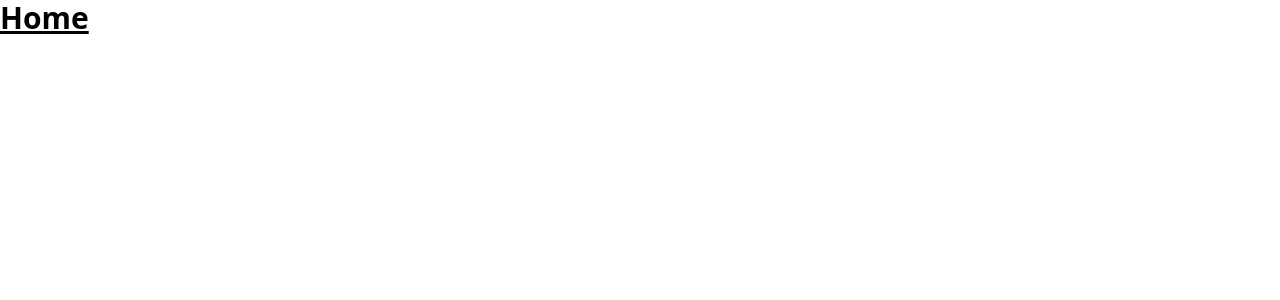
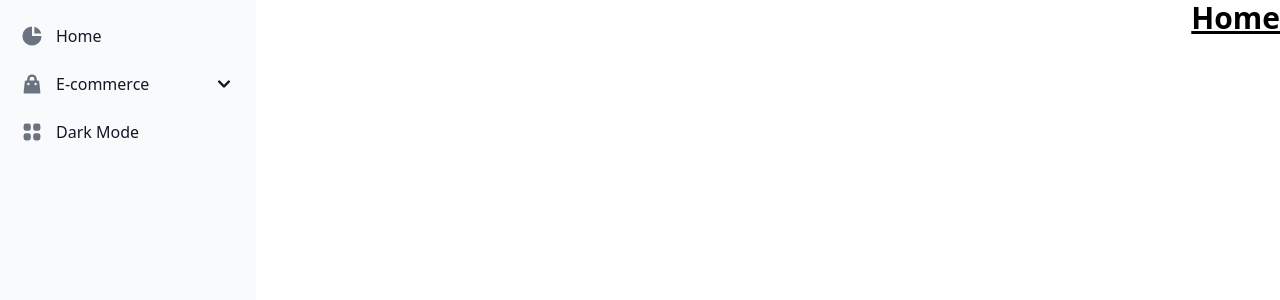
Before and after one commit to sshatil/project-management, a Vue app in the folder client/: page / in a window 1280 px wide. Shown: the top 300 px of the page. Built offline with nearby package versions, Linux system fonts and the light colour scheme.

Commit message:
add dark mode funtionality

```diff
--- a/client/package.json
+++ b/client/package.json
@@ -9,6 +9,7 @@
     "preview": "vite preview"
   },
   "dependencies": {
+    "@vueuse/core": "^10.1.2",
     "vue": "^3.2.47",
     "vue-router": "4",
     "vuex": "^4.0.2",
--- a/client/src/App.vue
+++ b/client/src/App.vue
@@ -1,9 +1,14 @@
-<script setup lang="ts"></script>
-
 <template>
-  <main>
+  <main
+    class="flex justify-between text-black dark:text-white dark:bg-black min-h-screen"
+  >
+    <Sidebar />
     <RouterView />
   </main>
 </template>
 
+<script setup lang="ts">
+import Sidebar from "./components/Sidebar.vue";
+</script>
+
 <style scoped></style>
--- /dev/null
+++ b/client/src/components/Sidebar.vue
@@ -0,0 +1,156 @@
+<template>
+  <section class="">
+    <button
+      data-drawer-target="sidebar-multi-level-sidebar"
+      data-drawer-toggle="sidebar-multi-level-sidebar"
+      aria-controls="sidebar-multi-level-sidebar"
+      type="button"
+      class="inline-flex items-center p-2 mt-2 ml-3 text-sm text-gray-500 rounded-lg sm:hidden hover:bg-gray-100 focus:outline-none focus:ring-2 focus:ring-gray-200 dark:text-gray-400 dark:hover:bg-gray-700 dark:focus:ring-gray-600"
+    >
+      <span class="sr-only">Open sidebar</span>
+      <svg
+        class="w-6 h-6"
+        aria-hidden="true"
+        fill="currentColor"
+        viewBox="0 0 20 20"
+        xmlns="http://www.w3.org/2000/svg"
+      >
+        <path
+          clip-rule="evenodd"
+          fill-rule="evenodd"
+          d="M2 4.75A.75.75 0 012.75 4h14.5a.75.75 0 010 1.5H2.75A.75.75 0 012 4.75zm0 10.5a.75.75 0 01.75-.75h7.5a.75.75 0 010 1.5h-7.5a.75.75 0 01-.75-.75zM2 10a.75.75 0 01.75-.75h14.5a.75.75 0 010 1.5H2.75A.75.75 0 012 10z"
+        ></path>
+      </svg>
+    </button>
+
+    <aside
+      id="sidebar-multi-level-sidebar"
+      class="fixed top-0 left-0 z-40 w-64 h-screen transition-transform -translate-x-full sm:translate-x-0"
+      aria-label="Sidebar"
+    >
+      <div class="h-full px-3 py-4 overflow-y-auto bg-gray-50 dark:bg-gray-800">
+        <ul class="space-y-2 font-medium">
+          <li>
+            <a
+              href="#"
+              class="flex items-center p-2 text-gray-900 rounded-lg dark:text-white hover:bg-gray-100 dark:hover:bg-gray-700"
+            >
+              <svg
+                aria-hidden="true"
+                class="w-6 h-6 text-gray-500 transition duration-75 dark:text-gray-400 group-hover:text-gray-900 dark:group-hover:text-white"
+                fill="currentColor"
+                viewBox="0 0 20 20"
+                xmlns="http://www.w3.org/2000/svg"
+              >
+                <path d="M2 10a8 8 0 018-8v8h8a8 8 0 11-16 0z"></path>
+                <path d="M12 2.252A8.014 8.014 0 0117.748 8H12V2.252z"></path>
+              </svg>
+              <span class="ml-3">Home</span>
+            </a>
+          </li>
+          <li>
+            <button
+              type="button"
+              class="flex items-center w-full p-2 text-gray-900 transition duration-75 rounded-lg group hover:bg-gray-100 dark:text-white dark:hover:bg-gray-700"
+              aria-controls="dropdown-example"
+              data-collapse-toggle="dropdown-example"
+              @click="handleDropdown"
+            >
+              <svg
+                aria-hidden="true"
+                class="flex-shrink-0 w-6 h-6 text-gray-500 transition duration-75 group-hover:text-gray-900 dark:text-gray-400 dark:group-hover:text-white"
+                fill="currentColor"
+                viewBox="0 0 20 20"
+                xmlns="http://www.w3.org/2000/svg"
+              >
+                <path
+                  fill-rule="evenodd"
+                  d="M10 2a4 4 0 00-4 4v1H5a1 1 0 00-.994.89l-1 9A1 1 0 004 18h12a1 1 0 00.994-1.11l-1-9A1 1 0 0015 7h-1V6a4 4 0 00-4-4zm2 5V6a2 2 0 10-4 0v1h4zm-6 3a1 1 0 112 0 1 1 0 01-2 0zm7-1a1 1 0 100 2 1 1 0 000-2z"
+                  clip-rule="evenodd"
+                ></path>
+              </svg>
+              <span
+                class="flex-1 ml-3 text-left whitespace-nowrap"
+                sidebar-toggle-item
+                >E-commerce</span
+              >
+              <svg
+                sidebar-toggle-item
+                class="w-6 h-6"
+                fill="currentColor"
+                viewBox="0 0 20 20"
+                xmlns="http://www.w3.org/2000/svg"
+              >
+                <path
+                  fill-rule="evenodd"
+                  d="M5.293 7.293a1 1 0 011.414 0L10 10.586l3.293-3.293a1 1 0 111.414 1.414l-4 4a1 1 0 01-1.414 0l-4-4a1 1 0 010-1.414z"
+                  clip-rule="evenodd"
+                ></path>
+              </svg>
+            </button>
+            <ul
+              id="dropdown-example"
+              class="py-2 space-y-2"
+              :class="dropdown ? 'block' : 'hidden'"
+            >
+              <li>
+                <a
+                  href="#"
+                  class="flex items-center w-full p-2 text-gray-900 transition duration-75 rounded-lg pl-11 group hover:bg-gray-100 dark:text-white dark:hover:bg-gray-700"
+                  >Products</a
+                >
+              </li>
+              <li>
+                <a
+                  href="#"
+                  class="flex items-center w-full p-2 text-gray-900 transition duration-75 rounded-lg pl-11 group hover:bg-gray-100 dark:text-white dark:hover:bg-gray-700"
+                  >Billing</a
+                >
+              </li>
+              <li>
+                <a
+                  href="#"
+                  class="flex items-center w-full p-2 text-gray-900 transition duration-75 rounded-lg pl-11 group hover:bg-gray-100 dark:text-white dark:hover:bg-gray-700"
+                  >Invoice</a
+                >
+              </li>
+            </ul>
+          </li>
+          <li @click="toggleDark()" class="cursor-pointer">
+            <p
+              class="flex items-center p-2 text-gray-900 rounded-lg dark:text-white hover:bg-gray-100 dark:hover:bg-gray-700"
+            >
+              <svg
+                aria-hidden="true"
+                class="flex-shrink-0 w-6 h-6 text-gray-500 transition duration-75 dark:text-gray-400 group-hover:text-gray-900 dark:group-hover:text-white"
+                fill="currentColor"
+                viewBox="0 0 20 20"
+                xmlns="http://www.w3.org/2000/svg"
+              >
+                <path
+                  d="M5 3a2 2 0 00-2 2v2a2 2 0 002 2h2a2 2 0 002-2V5a2 2 0 00-2-2H5zM5 11a2 2 0 00-2 2v2a2 2 0 002 2h2a2 2 0 002-2v-2a2 2 0 00-2-2H5zM11 5a2 2 0 012-2h2a2 2 0 012 2v2a2 2 0 01-2 2h-2a2 2 0 01-2-2V5zM11 13a2 2 0 012-2h2a2 2 0 012 2v2a2 2 0 01-2 2h-2a2 2 0 01-2-2v-2z"
+                ></path>
+              </svg>
+              <span class="flex-1 ml-3 whitespace-nowrap">Dark Mode</span>
+            </p>
+          </li>
+        </ul>
+      </div>
+    </aside>
+  </section>
+</template>
+
+<script setup lang="ts">
+import { ref } from "vue";
+
+import { useDark, useToggle } from "@vueuse/core";
+
+const isDark = useDark();
+const toggleDark = useToggle(isDark);
+
+const dropdown = ref(false);
+
+const handleDropdown = () => {
+  dropdown.value = !dropdown.value;
+};
+</script>
--- a/client/tailwind.config.js
+++ b/client/tailwind.config.js
@@ -1,5 +1,6 @@
 /** @type {import('tailwindcss').Config} */
 export default {
+  darkMode: "class",
   content: ["./index.html", "./src/**/*.{vue,js,ts,jsx,tsx}"],
   theme: {
     extend: {},
```
Also changed, not shown: 1 other file (tests, documents, lock files or other folders).
